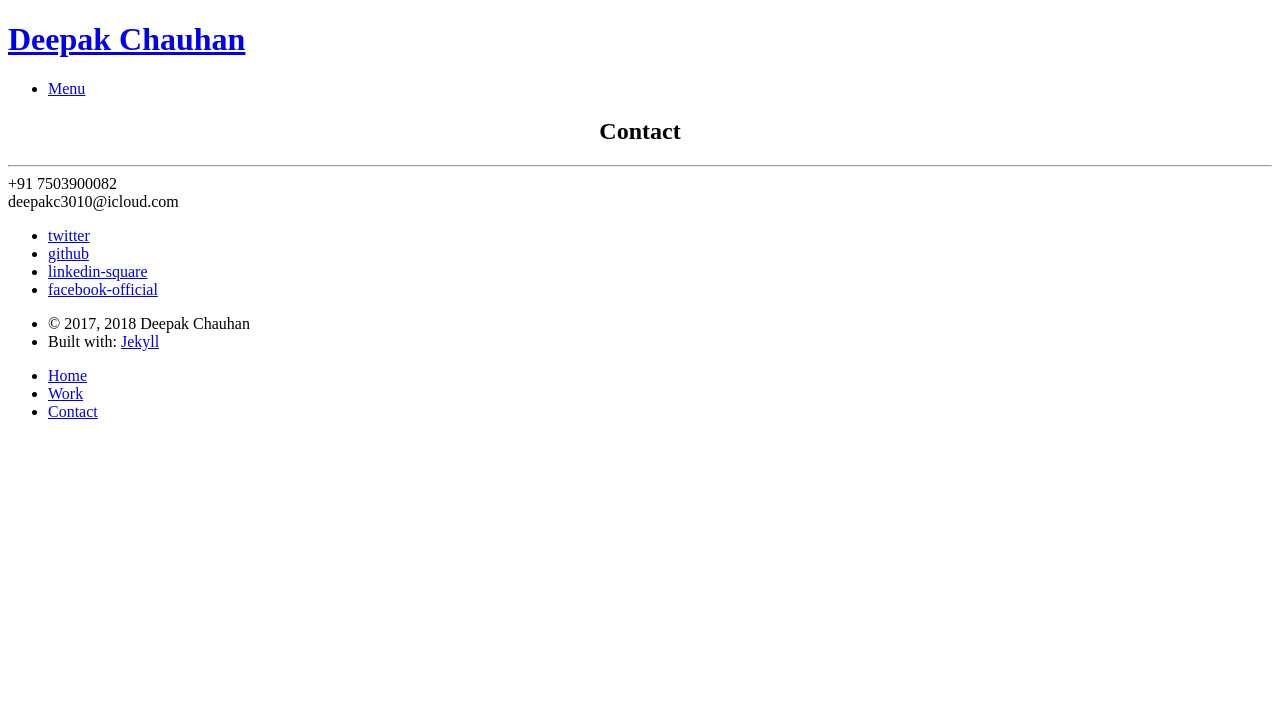
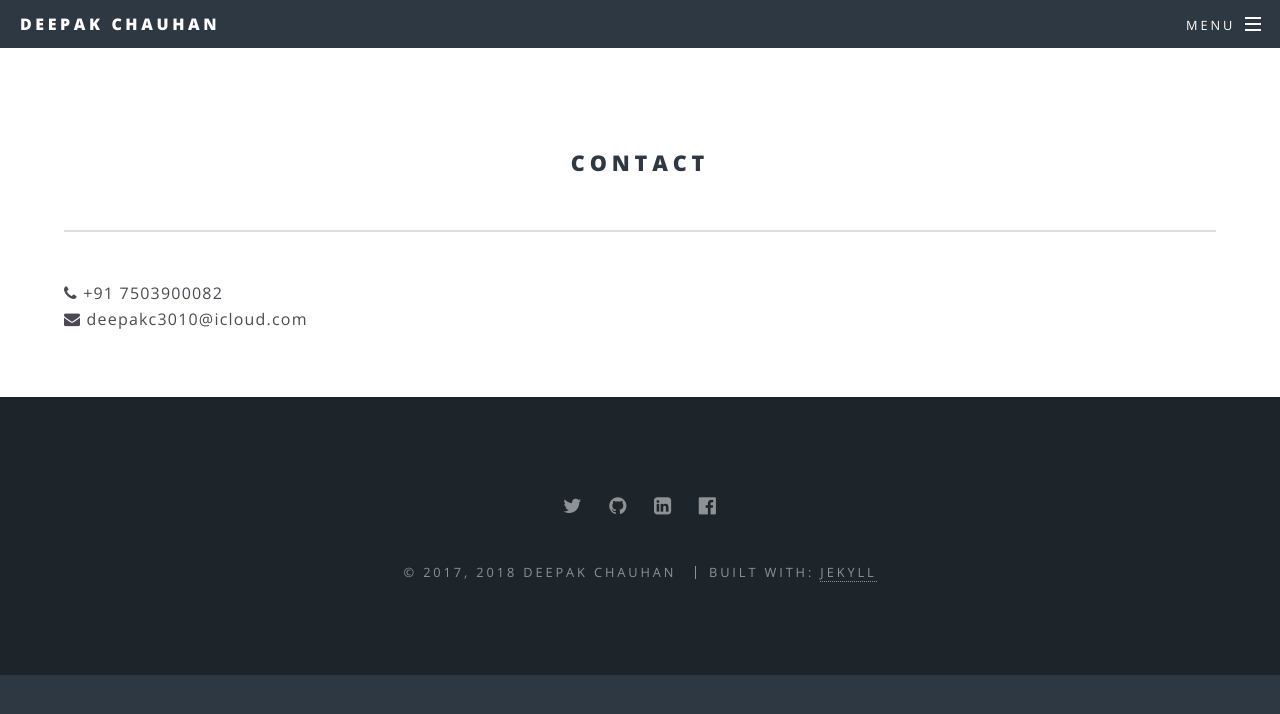
Before and after one commit to dc430/deepakchauhan, a Jekyll site: the page built from generic.html, in a window 1280 px wide. Shown: the top 714 px of the page. Built offline with Jekyll 4.4.1, drawn with Linux system fonts in a browser that asks for light colours.

Commit message:
Update _config.yml

```diff
--- a/_config.yml
+++ b/_config.yml
@@ -10,7 +10,8 @@ owner: Deepak Chauhan # or company name
 first_published: 2017 # if migrating another site, the year of your first publish
 email: deepakc3010@icloud.com
 # the subpath of your site, e.g. /blog
-url: "http://dc430.github.io/deepakchauhan/" # the base hostname & protocol for your site
+baseurl: "/deepakchauhan/"
+url: "http://dc430.github.io" # the base hostname & protocol for your site
 social:
   twitter: https://twitter.com/dc430f
   github: https://github.com/dc430
```
